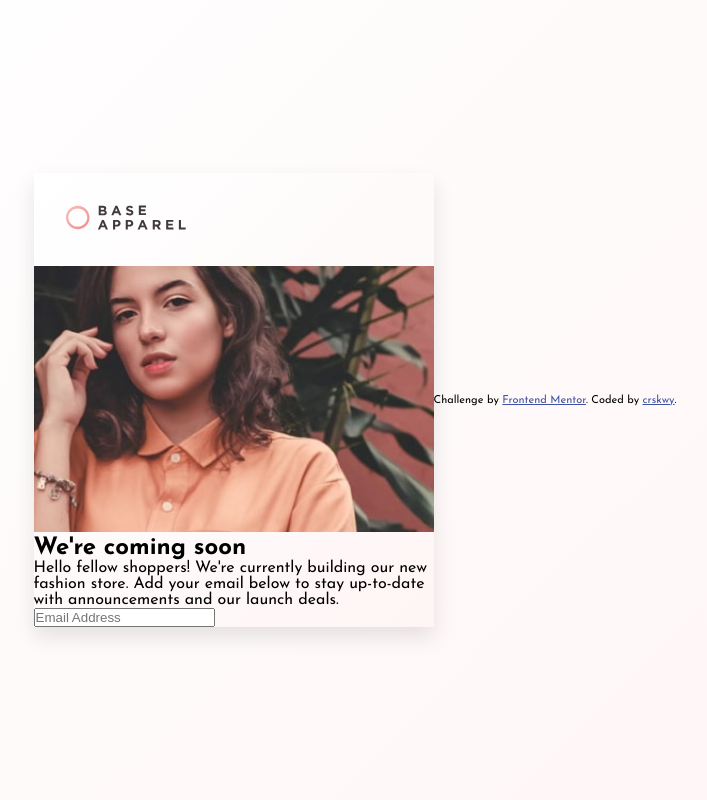
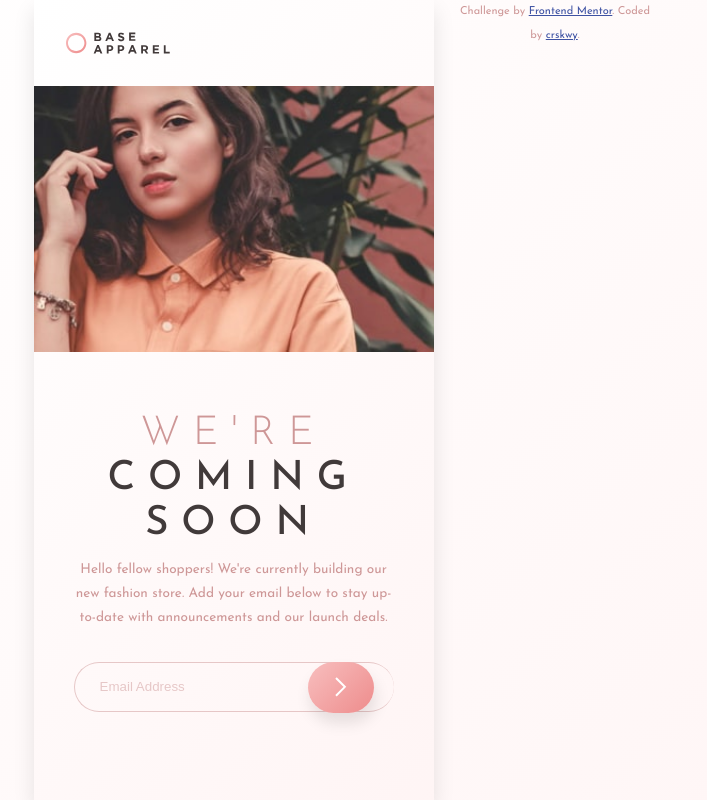
Before and after one commit to criskwy/Base-Apparel-coming-soon-page, a plain HTML site: page index.html in a window 1280 px wide. Shown: the whole page, without its empty margins (285-992 px from the left). Drawn offline with Linux system fonts and the light colour scheme.

Commit message:
styling btn form

```diff
--- a/index.html
+++ b/index.html
@@ -20,12 +20,15 @@
     <img class="logo" src="./images/logo.svg" alt="logo">
     <img class="img-hero" src="./images/hero-mobile.jpg" alt="girl">
 
-    <h2>We're coming soon</h2>
+    <h2><span>We're</span> coming soon</h2>
 
     <p>Hello fellow shoppers! We're currently building our new fashion store.
       Add your email below to stay up-to-date with announcements and our launch deals.</p>
 
-      <input type="text" placeholder="Email Address" required>
+      <form class="form-ctn">
+        <input type="text" placeholder="Email Address" required>
+        <button type="submit" class="btn-arrow"><img class="arrow-img" src="./images/icon-arrow.svg" alt="icon arrow"></button>
+      </form>
 
 
   </section>
--- a/style.css
+++ b/style.css
@@ -23,7 +23,7 @@ body {
     background: linear-gradient(135deg, hsl(0, 0%, 100%), hsl(0, 100%, 98%));
     display: flex;
     justify-content: center;
-    align-items: center;
+
     height: 100vh;
 }
 
@@ -31,12 +31,99 @@ body {
     background: linear-gradient(135deg, hsl(0, 0%, 100%), hsl(0, 100%, 98%));
     width: 90%;
     max-width: 400px;
+    min-width: 375px;
     box-shadow: 0px 10px 20px rgba(0, 0, 0, 0.1);
+    display: flex;
+    flex-direction: column;
 }
 .logo {
-    width: 30%;
+    width: 26%;
     margin: 2rem;;
 }
 .img-hero {
     width: 100%;
+    margin-bottom: 60px;
 }
+
+h2 {
+    text-transform: uppercase;
+    text-align: center;
+    font-size: clamp(1.5rem, 5vw + 1rem, 2.5rem);
+    font-weight: 500;
+    line-height: 2.8rem;
+    letter-spacing: 0.8rem;
+    color: var(--Dark-Grayish-Red);
+    margin-bottom: 0.7rem;
+}
+h2 span {
+    color: var(--Desaturated-Red);
+    display: block;
+    font-weight: 300;
+
+}
+
+P {
+    text-align: center;
+    font-size: 0.85rem;
+    line-height: 1.5rem;
+    color: var(--Desaturated-Red);
+    width: 80%;
+    margin: 0 auto;
+    margin-bottom: 2rem;
+}
+
+.form-ctn {
+    display: flex;
+    justify-content: center;
+    width: 100%;
+    height: 50px;
+    position: relative;
+
+}
+
+input {
+    width: 80%;
+    background-color: transparent;
+    border: 1px solid var(--Desaturated-Red);
+    border-radius: 35px;
+    padding: 5px;
+    border-right: transparent;
+    opacity: 0.5;
+    padding: 0 0 0 25px;
+    color: var(--Dark-Grayish-Red);
+
+}
+
+input::placeholder {
+    color: var(--Desaturated-Red);
+}
+input:focus {
+    outline: none;
+    border: 2px solid var(--Soft-Red);
+    opacity: 1;
+}
+input:required:valid {
+    border: 2px solid var(--Soft-Red);
+    opacity: 1;
+}
+
+.btn-arrow {
+    width: 66px;
+    height: 51px;
+    background: linear-gradient(135deg, hsl(0, 80%, 86%), hsl(0, 74%, 74%));
+    border-radius: 35px;
+    position: absolute;
+    left: 274px;
+    display: grid;
+    box-shadow: 2px  10px 15px rgba(0, 0, 0, 0.1);
+    border: none;
+    cursor: pointer;
+}
+.btn-arrow:active {
+    box-shadow: 2px  10px 15px var(--Desaturated-Red);
+    opacity: 0.7;
+}
+
+.arrow-img {
+    place-self: center;
+}
```
